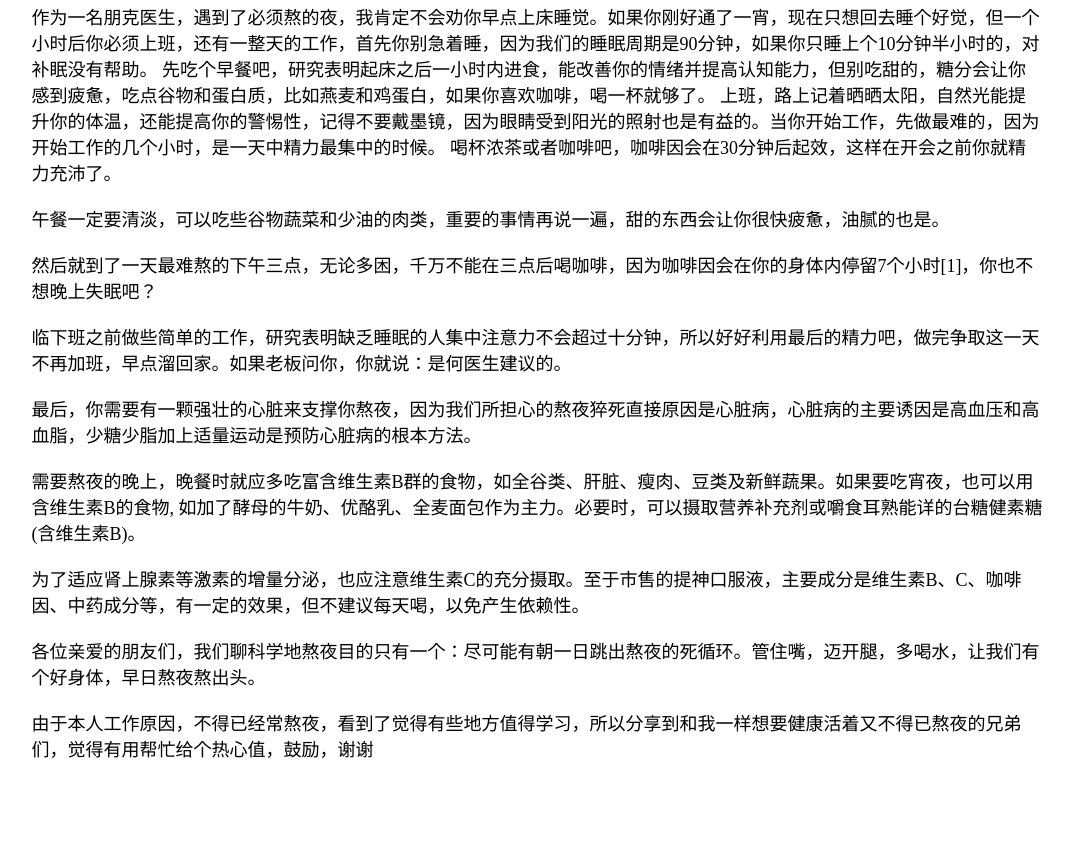
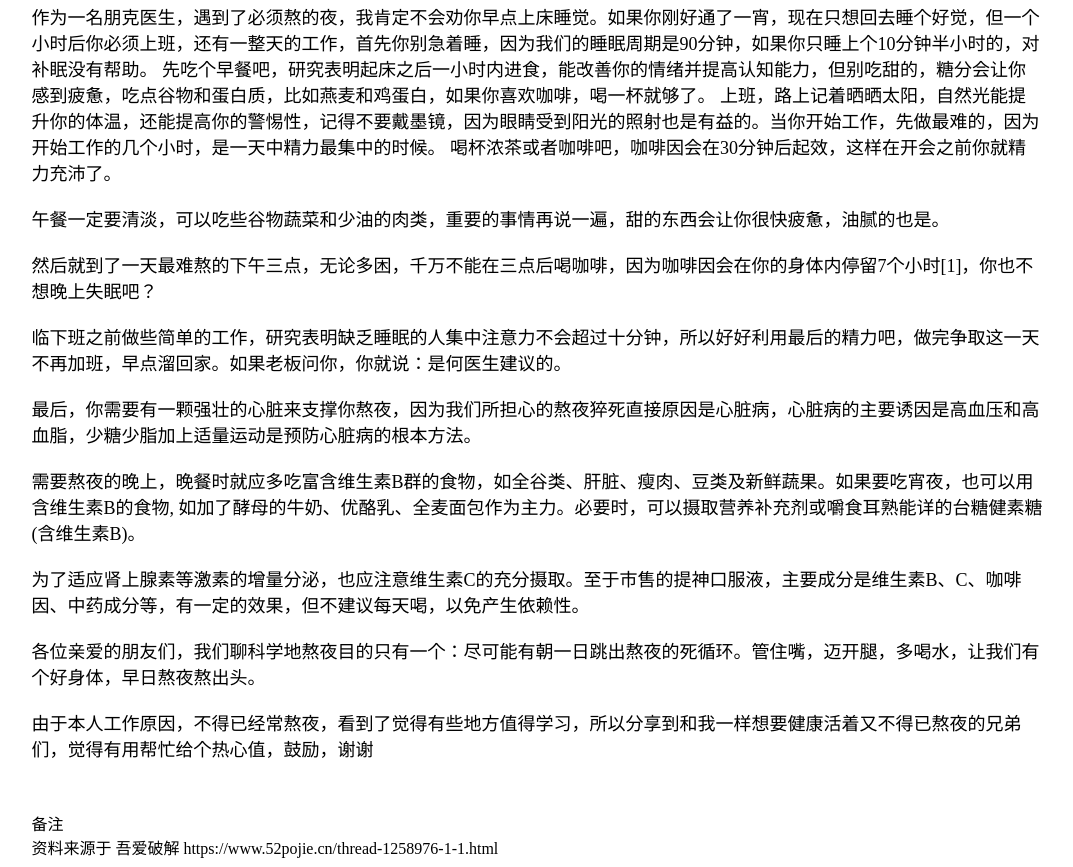
Before and after one commit to zhangfurun/zhangfurunBlog.github.io, a plain HTML site: page healthHelp.html in a window 1280 px wide. Shown: the part 1006-1873 px from the top of the page, without its empty margins (103-1176 px from the left). Before the commit the page ends 1787 px from the top, so only its background shows below. Drawn offline with Linux system fonts and the light colour scheme.

Commit message:
Update healthHelp.html

```diff
--- a/healthHelp.html
+++ b/healthHelp.html
@@ -38,6 +38,10 @@
 				font-size: 18px;
 				margin-top: 20px;
 				margin-bottom: 20px;
+			}
+
+			.remark {
+				margin-top: 50px;
 			}
 		</style>
 	</head>
@@ -83,7 +87,13 @@
 			<div class="section">为了适应肾上腺素等激素的增量分泌，也应注意维生素C的充分摄取。至于市售的提神口服液，主要成分是维生素B、C、咖啡因、中药成分等，有一定的效果，但不建议每天喝，以免产生依赖性。</div>
 			<div class="section">各位亲爱的朋友们，我们聊科学地熬夜目的只有一个：尽可能有朝一日跳出熬夜的死循环。管住嘴，迈开腿，多喝水，让我们有个好身体，早日熬夜熬出头。</div>
 			<div class="section">由于本人工作原因，不得已经常熬夜，看到了觉得有些地方值得学习，所以分享到和我一样想要健康活着又不得已熬夜的兄弟们，觉得有用帮忙给个热心值，鼓励，谢谢</div>
+
+			<div class="remark">
+			<div>备注</div>
+			<div>资料来源于 吾爱破解 https://www.52pojie.cn/thread-1258976-1-1.html</div>
+			</div>
 		</div>
+
 		</div>
 	</body>
 </html>
```
